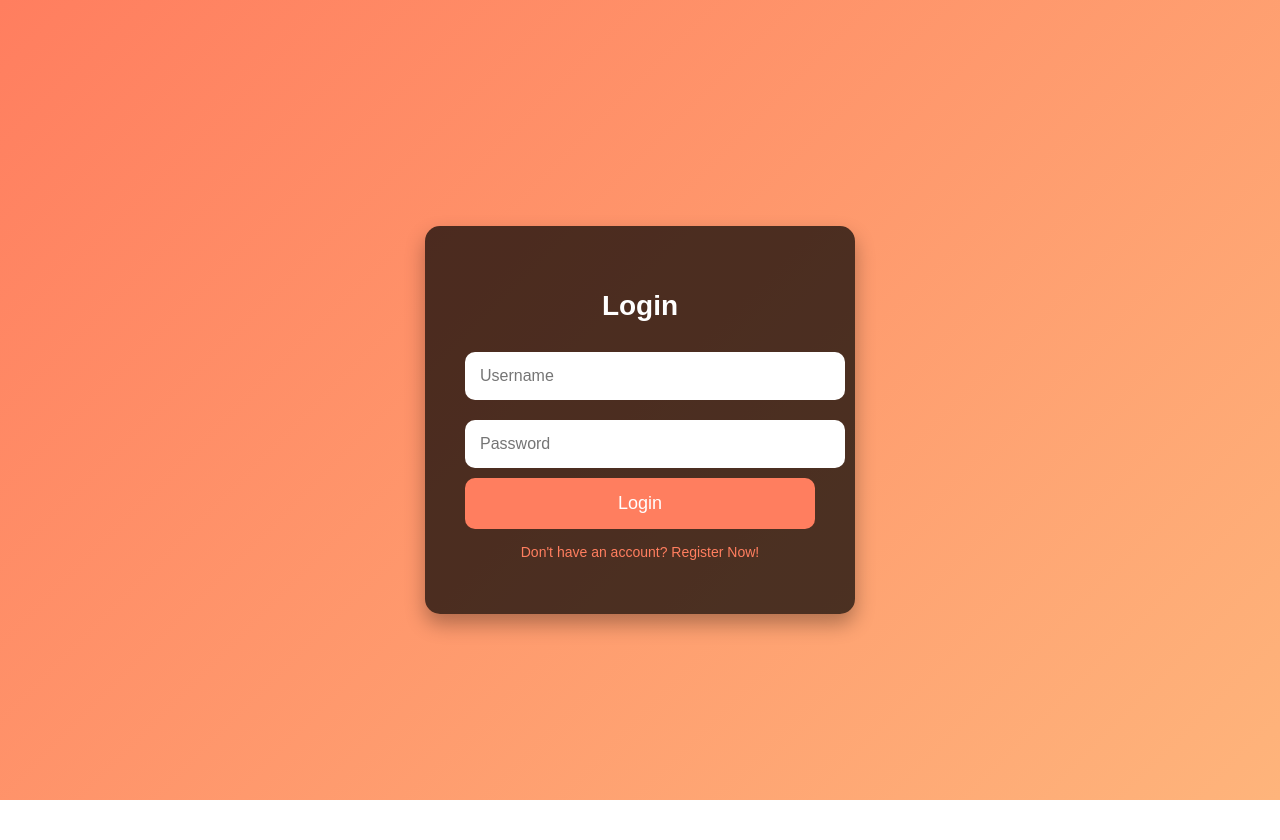
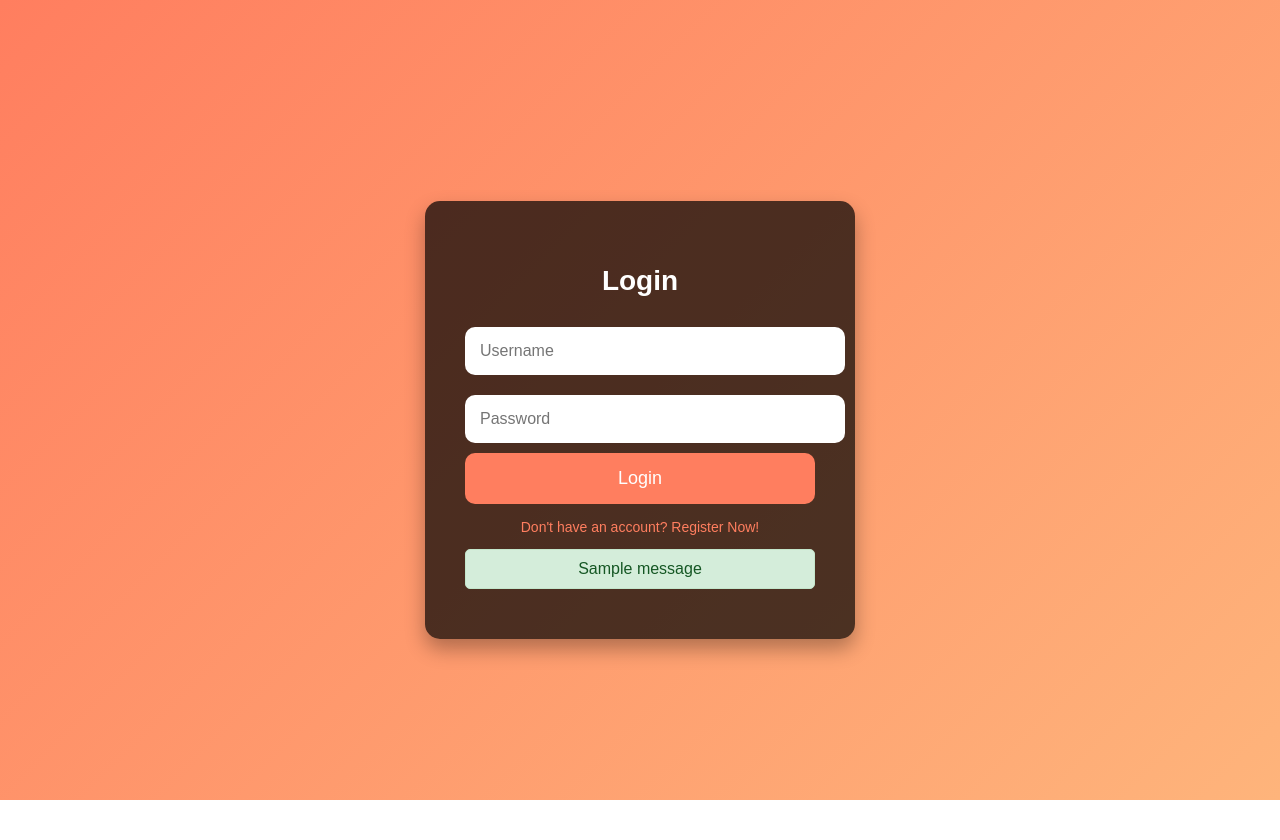
Before and after one commit to vachan-maker/House-price-prediction, a Flask app: page /login in a window 1280 px wide. Shown: the top 840 px of the page. Run offline with Flask 3, Linux system fonts and the light colour scheme; tables that the repository leaves empty hold one stand-in row (values such as "Sample post"); one stand-in notice (Sample message) is shown; parts of the project's set-up code (start-up, migrations or seed data) failed here and were passed over.

Commit message:
added login and logout functionality as well as flash messages

```diff
--- a/app.py
+++ b/app.py
@@ -70,7 +70,7 @@ def register():
             flash("Registration successful! Please log in.", "success")
             return redirect(url_for("login"))
         except sqlite3.IntegrityError:
-            flash("Username already exists!", "danger")
+            flash("Username already exists!", "error")
         finally:
             con.close()
 
@@ -90,17 +90,22 @@ def login():
 
         if user and bcrypt.check_password_hash(user[2], password):
             login_user(User(*user))
-            flash("Login successful!", "success")
             return redirect(url_for("house_price_prediction"))
         else:
-            flash("Invalid credentials!", "danger")
+            flash("Invalid credentials!", "error")
 
     return render_template("login.html")
 
 
-with open("model/model.pkl", "rb") as f:
+with open("model.pkl", "rb") as f:
     model = pickle.load(f)
 
+@app.route("/logout")
+@login_required
+def logout():
+    logout_user()
+    flash("You have been logged out.", "success")
+    return redirect(url_for("login"))
 
 @app.route("/")
 def home():
--- a/templates/login.html
+++ b/templates/login.html
@@ -5,6 +5,9 @@
     <meta name="viewport" content="width=device-width, initial-scale=1.0">
     <title>Login Page</title>
     <style>
+        .flash-message { padding: 10px; margin: 10px 0; border-radius: 5px; }
+        .success { background-color: #d4edda; color: #155724; border: 1px solid #c3e6cb; }
+        .error { background-color: #f8d7da; color: #721c24; border: 1px solid #f5c6cb; }
         body, html {
             height: 100%;
             margin: 0;
@@ -109,6 +112,13 @@
             <div class="forgot-password">
                 <p><a href="/register">Don't have an account? Register Now!</a></p>
             </div>
+            {% with messages = get_flashed_messages(with_categories=true) %}
+{% if messages %}
+    {% for category, message in messages %}
+        <div class="flash-message {{ category }}">{{ message }}</div>
+    {% endfor %}
+{% endif %}
+{% endwith %}
         </div>
     </div>
 <button href="home.html"></button>
--- a/templates/myprofile.html
+++ b/templates/myprofile.html
@@ -17,6 +17,9 @@
                 <hr>
                 <div class="d-grid gap-2 mb-4">
                     <a href="{{ url_for('house_price_prediction') }}" class="btn btn-primary">🏠 Go to Dashboard</a>
+                </div>
+                <div class="d-grid gap-2 mb-4">
+                    <a href="{{ url_for('logout') }}" class="btn btn-primary">Logout</a>
                 </div>
                 <h4 class="fw-bold">History for {{ user.username }}</h4>
                 {% if history %}
--- a/templates/result.html
+++ b/templates/result.html
@@ -5,6 +5,9 @@
     <meta name="viewport" content="width=device-width, initial-scale=1.0">
     <title>Predicted Price</title>
     <style>
+        .flash-message { padding: 10px; margin: 10px 0; border-radius: 5px; }
+        .success { background-color: #d4edda; color: #155724; border: 1px solid #c3e6cb; }
+        .error { background-color: #f8d7da; color: #721c24; border: 1px solid #f5c6cb; }
         body {
             font-family: 'Arial', sans-serif;
             background-color: #f4f4f4;
@@ -72,7 +75,8 @@
             <p class="error">Error: {{ error }}</p>
         {% endif %}
 
-        <a href="/">Go Back</a>
+        <a href="{{ url_for('house_price_prediction') }}">Go Back</a>
     </div>
+
 </body>
 </html>
```
Also changed, not shown: templates/register.html (+7 -0 lines), 2 other files.
